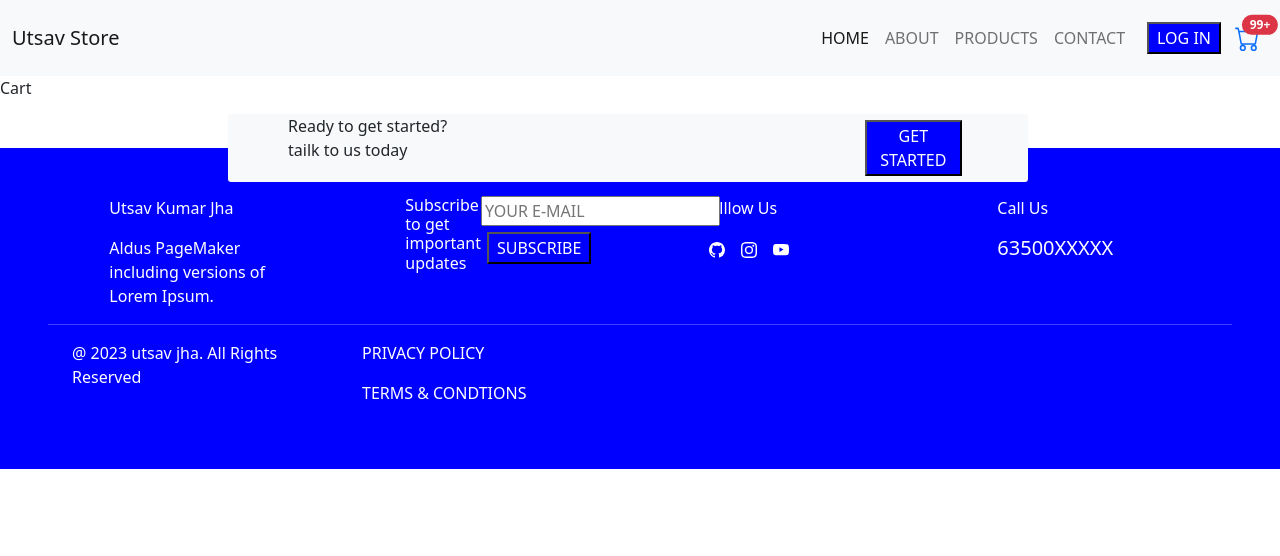
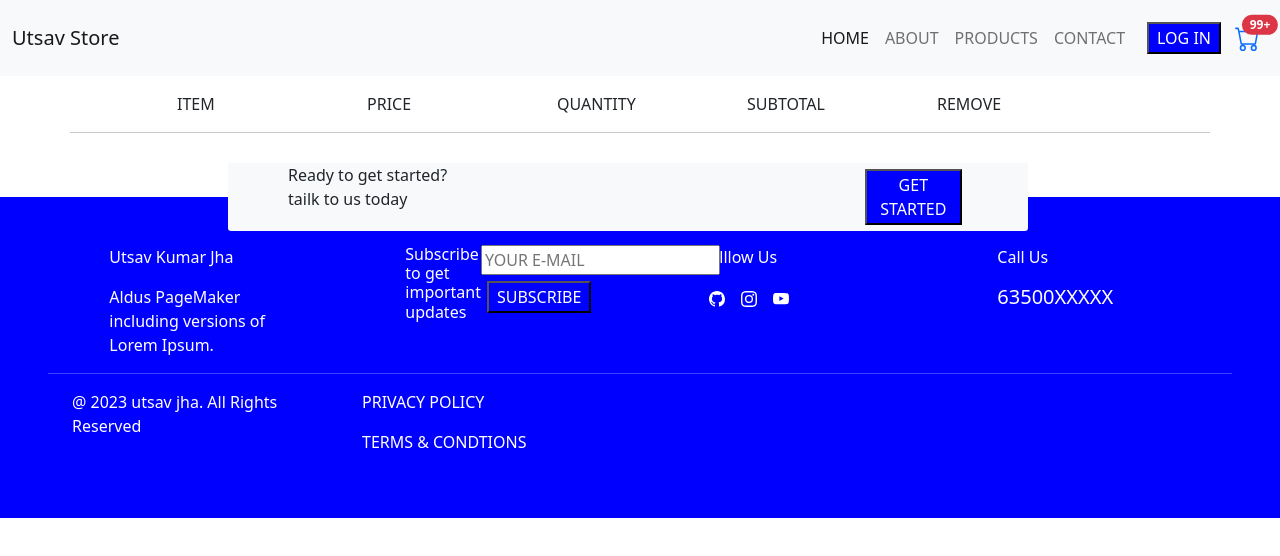
Before and after one commit to rkpm118/ecom, a React (Create React App) app: page /cart in a window 1280 px wide. Shown: the top 556 px of the page. Built offline with nearby package versions, Linux system fonts and the light colour scheme; no server answers.

Commit message:
in this commit i chaged design in addtocart page about button , and i created reducer and context for cart

```diff
--- a/src/component/AddToCart.jsx
+++ b/src/component/AddToCart.jsx
@@ -2,8 +2,12 @@ import React, { useState } from "react";
 import "./AddToCart.css";
 import { FaCheck } from "react-icons/fa";
 import ToggleAddCart from "./ToggleAddCart";
+import { NavLink } from "react-router-dom";
+import Button from "./CommonTemplate/Button";
+import { useCart } from "../context/cartContext";
 
 function AddToCart({ product }) {
+     let {addToCart} =useCart()
   const { id, colors, stock } = product;
   //for active
   let [color, setColor] = useState(colors[0]);
@@ -38,6 +42,11 @@ function AddToCart({ product }) {
         })}
       </p>
       {stock && <ToggleAddCart incToggler={incToggler} decToggler={decToggler} cartCount={cartCount}/>}
+      <div>
+         <NavLink to='/cart'  onClick={()=>{
+          addToCart(id,color,cartCount,product)
+         }}> <Button btnName="ADD TO CART"/></NavLink>
+        </div>
 
     </div>
   );
--- a/src/component/Cart.js
+++ b/src/component/Cart.js
@@ -1,9 +1,40 @@
-import React from 'react'
+import React from "react";
+import { useCart } from "../context/cartContext";
 
 function Cart() {
+ let {cart}= useCart();
+ console.log('hii i am cart component',cart)
   return (
-    <div>Cart</div>
-  )
+    <div className="container mt-3 ">
+      <div className="row d-flex justify-content-center">
+        {/* //col */}
+        <div className="col-2">
+          <p>ITEM</p>
+        </div>
+        {/* //col */}
+        <div className="col-2">
+
+          <p>PRICE</p>
+        </div>
+        {/* //col */}
+        <div className="col-2">
+
+          <p>QUANTITY</p>
+        </div>
+        {/* //col */}
+        <div className="col-2">
+
+          <p>SUBTOTAL</p>
+        </div>
+        {/* //col */}
+        <div className="col-2">
+
+          <p>REMOVE</p>
+        </div>
+        <hr />
+      </div>
+    </div>
+  );
 }
 
-export default Cart
+export default Cart;
--- a/src/component/ToggleAddCart.jsx
+++ b/src/component/ToggleAddCart.jsx
@@ -11,9 +11,7 @@ function ToggleAddCart({incToggler, decToggler, cartCount}) {
                  <span style={{fontSize:"22px",fontWeight:"bolder",margin:"0px 18px"}}>{cartCount}</span>
        <p> <AiOutlinePlus style={{fontSize:"22px",cursor:"pointer"}} onClick={()=>{incToggler()}}/></p>
         </div>
-        <div>
-         <NavLink to='/cart'> <Button btnName="ADD TO CART"/></NavLink>
-        </div>
+
     </div>
   )
 }
--- a/src/context/cartContext.js
+++ b/src/context/cartContext.js
@@ -3,10 +3,17 @@ import reducer from "../reducer/cartreducer";
 let cartContext = createContext()
 function CartProvider({ children }) {
     let initalState = {
-        cart: []
+        cart: [],
+        total_item:'',
+        total_amount:'',
+        shipping_fee:5000
     }
     let [state, dispatch] = useReducer(reducer, initalState)
-    return <cartContext.Provider value={{ ...state }}>
+    let addToCart=(id,color,cartCount,product)=>{
+        console.log('i am from context',id,color,cartCount,product)
+        dispatch ({type:"ADD_TO_CART",payload:{id,color,cartCount,product}})
+    }
+    return <cartContext.Provider value={{ ...state,addToCart }}>
         {children}
     </cartContext.Provider>
 
--- a/src/reducer/cartreducer.js
+++ b/src/reducer/cartreducer.js
@@ -1,4 +1,25 @@
-function cartreducer() {
-    console.log('this is cart Reducer')
+function cartreducer(state,action) {
+    let {product:{price,image,name},color,id,cartCount}=action.payload
+    console.log(price,image,name,color,id,cartCount)
+   switch (action.type) {
+
+    case "ADD_TO_CART":
+        let productData={
+           name,
+           id:Math.trunc(Math.random()*10000)+id,
+           image:image[0].url,
+           color,
+           quantity:cartCount,
+           price
+        }
+        return {
+            ...state,
+               cart:[productData,...state.cart,]
+        }
+
+
+    default:
+        return state
+   }
 }
 export default cartreducer;
```
